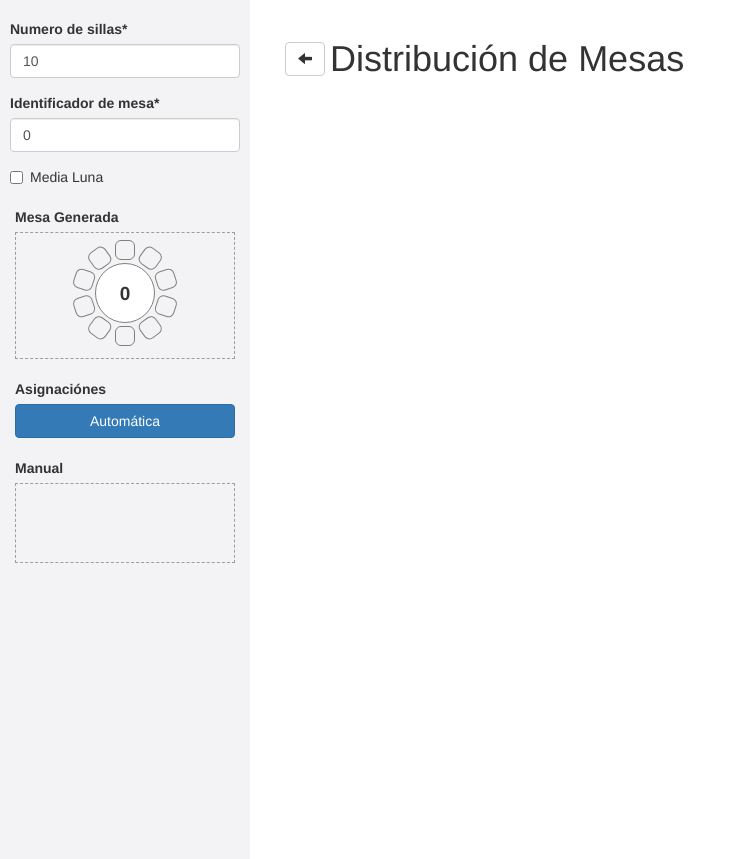
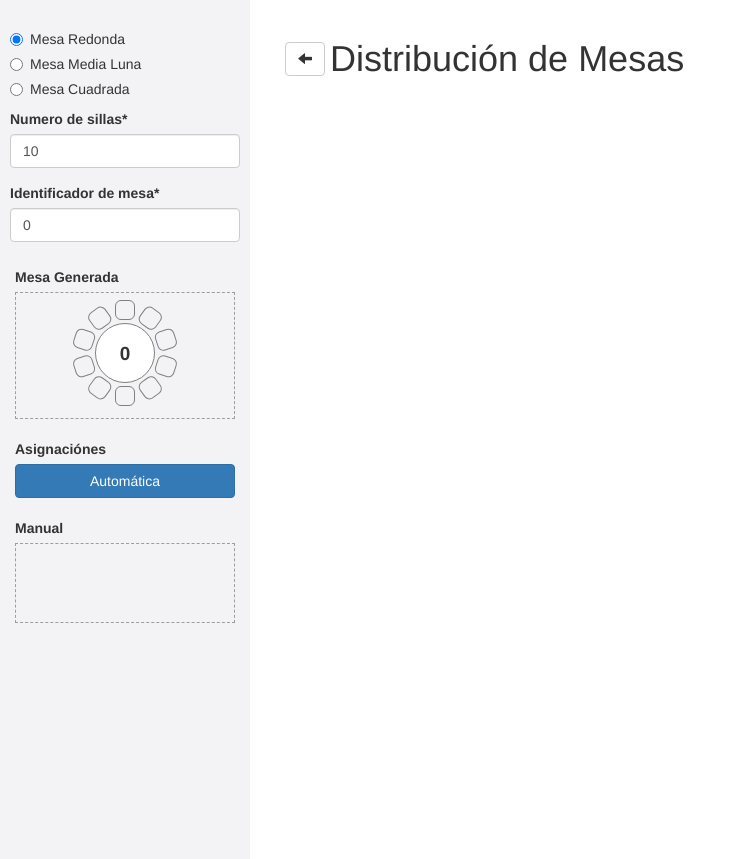
Before and after one commit to edwincastaneda/honor-a-la-trayectoria, a PHP site: page /mesas in a window 1280 px wide. Shown: the part 51-910 px from the top of the page, without its empty margins (0-736 px from the left). Run offline with PHP 8.4, Linux system fonts and the light colour scheme; data that the repository does not hold is empty.

Commit message:
para llevar

```diff
--- a/application/config/config.php
+++ b/application/config/config.php
@@ -53,7 +53,7 @@ define('URL', URL_PROTOCOL . URL_DOMAIN . URL_SUB_FOLDER);
 define('DB_TYPE', 'mysql');
 define('DB_HOST', '127.0.0.1');
 //define('DB_NAME', 'asistencia');
-define('DB_NAME', 'asistencia');
+define('DB_NAME', 'asistenciaTempo');
 define('DB_USER', 'root');
 define('DB_PASS', 'root');
 define('DB_CHARSET', 'utf8');
--- a/application/view/checkin/index.php
+++ b/application/view/checkin/index.php
@@ -107,7 +107,7 @@
                                 <th data-halign="center" data-align="center" data-field="confirmacion" data-sortable="true" data-formatter="nameFormatter2">Confirmación</th>
                                 <th data-halign="center" data-align="center"data-field="asistencia" data-sortable="true" data-visible="false" data-formatter="nameFormatter">Asistencia</th>
                                 <th data-halign="center" data-align="center" data-field="numPersonas" data-sortable="true">(#)Personas</th>
-                                <th data-halign="center" data-align="center" data-field="anios" data-sortable="true">(#)Años</th>
+                                <th data-halign="center" data-align="center" data-field="anios" data-sortable="true">Categoria</th>
                                 <th data-halign="center" data-align="center" data-field="action" data-formatter="actionFormatter" data-events="actionEvents">Registrar</th>
                             </tr>
                         </thead>
--- a/application/view/mesas/functions.php
+++ b/application/view/mesas/functions.php
@@ -29,6 +29,7 @@ function getInvitado($no_mesa, $no_silla){
 
 function dibujaMesa($numMesa, $numSillas, $tipo) {
     $silla = 1;
+    if($tipo==1 || $tipo==2){
     $mesa = '<div id="' . $numMesa . '-' . $numSillas . '-' . $tipo . '" class="contenedor_mesa">
         <div class="js-remove">✖</div>
     <div class="mesa">' . $numMesa . '</div>';
@@ -101,5 +102,10 @@ function dibujaMesa($numMesa, $numSillas, $tipo) {
 
 
     return $mesa.='</div>';
+    }
+
+    if($tipo==3){
+        return $mesa="d";
+    }
 }
 ?>
--- a/application/view/mesas/index.php
+++ b/application/view/mesas/index.php
@@ -49,15 +49,15 @@ foreach ($invitados as $loop) {
     $no_personas = $loop->numPersonas;
     ?>
         var objeto_<?php echo $i; ?> = {};
-        objeto_<?php echo $i; ?>["mesa"] = "<?php echo preg_replace( "/\r|\n/", "",$no_mesa); ?>";
-        objeto_<?php echo $i; ?>["silla"] = "<?php echo preg_replace( "/\r|\n/", "",$no_silla); ?>";
-        objeto_<?php echo $i; ?>["codigoBarras"] = "<?php echo preg_replace( "/\r|\n/", "",$codigo_barras); ?>";
-        objeto_<?php echo $i; ?>["nombresApellidos"] = "<?php echo preg_replace( "/\r|\n/", "",$nombres_apellidos); ?>";
-        objeto_<?php echo $i; ?>["anios"] = "<?php echo preg_replace( "/\r|\n/", "",$anios); ?>";
-        objeto_<?php echo $i; ?>["empresa"] = "<?php echo preg_replace( "/\r|\n/", "",$empresa); ?>";
-        objeto_<?php echo $i; ?>["departamento"] = "<?php echo preg_replace( "/\r|\n/", "",$departamento); ?>";
-        objeto_<?php echo $i; ?>["puesto"] = "<?php echo preg_replace( "/\r|\n/", "",$puesto); ?>";
-        objeto_<?php echo $i; ?>["noPersonas"] = "<?php echo preg_replace( "/\r|\n/", "",$no_personas); ?>";
+        objeto_<?php echo $i; ?>["mesa"] = "<?php echo preg_replace("/\r|\n/", "", $no_mesa); ?>";
+        objeto_<?php echo $i; ?>["silla"] = "<?php echo preg_replace("/\r|\n/", "", $no_silla); ?>";
+        objeto_<?php echo $i; ?>["codigoBarras"] = "<?php echo preg_replace("/\r|\n/", "", $codigo_barras); ?>";
+        objeto_<?php echo $i; ?>["nombresApellidos"] = "<?php echo preg_replace("/\r|\n/", "", $nombres_apellidos); ?>";
+        objeto_<?php echo $i; ?>["anios"] = "<?php echo preg_replace("/\r|\n/", "", $anios); ?>";
+        objeto_<?php echo $i; ?>["empresa"] = "<?php echo preg_replace("/\r|\n/", "", $empresa); ?>";
+        objeto_<?php echo $i; ?>["departamento"] = "<?php echo preg_replace("/\r|\n/", "", $departamento); ?>";
+        objeto_<?php echo $i; ?>["puesto"] = "<?php echo preg_replace("/\r|\n/", "", $puesto); ?>";
+        objeto_<?php echo $i; ?>["noPersonas"] = "<?php echo preg_replace("/\r|\n/", "", $no_personas); ?>";
         arrayInvitados.push(objeto_<?php echo $i; ?>);
     <?php
     $i++;
@@ -76,15 +76,15 @@ foreach ($invNA as $loop) {
     $no_personas = $loop->numPersonas;
     ?>
         var objeto_<?php echo $i; ?> = {};
-        objeto_<?php echo $i; ?>["mesa"] = "<?php echo preg_replace( "/\r|\n/", "",$no_mesa); ?>";
-        objeto_<?php echo $i; ?>["silla"] = "<?php echo preg_replace( "/\r|\n/", "",$no_silla); ?>";
-        objeto_<?php echo $i; ?>["codigoBarras"] = "<?php echo preg_replace( "/\r|\n/", "",$codigo_barras); ?>";
-        objeto_<?php echo $i; ?>["nombresApellidos"] = "<?php echo preg_replace( "/\r|\n/", "",$nombres_apellidos); ?>";
-        objeto_<?php echo $i; ?>["anios"] = "<?php echo preg_replace( "/\r|\n/", "",$anios); ?>";
-        objeto_<?php echo $i; ?>["empresa"] = "<?php echo preg_replace( "/\r|\n/", "",$empresa); ?>";
-        objeto_<?php echo $i; ?>["departamento"] = "<?php echo preg_replace( "/\r|\n/", "",$departamento); ?>";
-        objeto_<?php echo $i; ?>["puesto"] = "<?php echo preg_replace( "/\r|\n/", "",$puesto); ?>";
-        objeto_<?php echo $i; ?>["numPersonas"] = "<?php echo preg_replace( "/\r|\n/", "",$no_personas); ?>";
+        objeto_<?php echo $i; ?>["mesa"] = "<?php echo preg_replace("/\r|\n/", "", $no_mesa); ?>";
+        objeto_<?php echo $i; ?>["silla"] = "<?php echo preg_replace("/\r|\n/", "", $no_silla); ?>";
+        objeto_<?php echo $i; ?>["codigoBarras"] = "<?php echo preg_replace("/\r|\n/", "", $codigo_barras); ?>";
+        objeto_<?php echo $i; ?>["nombresApellidos"] = "<?php echo preg_replace("/\r|\n/", "", $nombres_apellidos); ?>";
+        objeto_<?php echo $i; ?>["anios"] = "<?php echo preg_replace("/\r|\n/", "", $anios); ?>";
+        objeto_<?php echo $i; ?>["empresa"] = "<?php echo preg_replace("/\r|\n/", "", $empresa); ?>";
+        objeto_<?php echo $i; ?>["departamento"] = "<?php echo preg_replace("/\r|\n/", "", $departamento); ?>";
+        objeto_<?php echo $i; ?>["puesto"] = "<?php echo preg_replace("/\r|\n/", "", $puesto); ?>";
+        objeto_<?php echo $i; ?>["numPersonas"] = "<?php echo preg_replace("/\r|\n/", "", $no_personas); ?>";
         arrayInvitados.push(objeto_<?php echo $i; ?>);
     <?php
     $i++;
@@ -160,7 +160,7 @@ echo $move;
                                 $form = '<div class="col-md-2">
                                 <div class="checkbox">
                                     <label>
-                                      <input type="checkbox" class="checkMesas" name="mesa-'.$valor->no_mesa.'"> Mesa ' . $valor->no_mesa . '
+                                      <input type="checkbox" class="checkMesas" name="mesa-' . $valor->no_mesa . '"> Mesa ' . $valor->no_mesa . '
                                     </label>
                                   </div>
                                 </div>';
@@ -193,7 +193,7 @@ echo $move;
                                 $form = '<div class="col-md-2">
                                 <div class="checkbox">
                                     <label>
-                                      <input type="checkbox" class="checkCat" name="cat-'.$valor->anios.'">' . $valor->anios . ' años
+                                      <input type="checkbox" class="checkCat" name="cat-' . $valor->anios . '">' . $valor->anios . ' años
                                     </label>
                                   </div>
                                 </div>';
@@ -219,18 +219,42 @@ echo $move;
     <div id = "sidebar-wrapper">
 
         <form style = "padding:10px">
+
+            <div class="radio">
+                <label>
+                    <input type="radio" name="tipo_mesa" value="1" checked>
+                    Mesa Redonda
+                </label>
+            </div>
+            <div class="radio">
+                <label>
+                    <input type="radio" name="tipo_mesa" value="2">
+                    Mesa Media Luna
+                </label>
+            </div>
+            <div class="radio">
+                <label>
+                    <input type="radio" name="tipo_mesa" value="3">
+                    Mesa Cuadrada
+                </label>
+            </div>
+
+
             <div class = "form-group">
                 <label for = "no_sillas">Numero de sillas*</label>
                 <input type = "number" min = "1" max = "12" class = "form-control" id = "no_sillas"value = "10" required = "required">
             </div>
+            <div class = "form-group sillas_cuadradas" style="display:none;">
+                <label for = "no_sillas_vertical">(#)Sillas Verticales</label>
+                <input type = "number" min = "1" max = "12" class = "form-control" id = "no_sillas_vertical"  value = "5" required = "required">
+            </div>
+            <div class = "form-group sillas_cuadradas" style="display:none;">
+                <label for = "no_sillas_horizontal">(#)Sillas Horizontales</label>
+                <input type = "number" min = "1" max = "12" class = "form-control" id = "no_sillas_horizontal"value = "10" required = "required">
+            </div>
             <div class = "form-group">
                 <label for = "no_mesa">Identificador de mesa*</label>
                 <input type = "number" min = "1" max = "999" class = "form-control" id = "no_mesa" value = "0" required = "required">
-            </div>
-            <div class = "checkbox">
-                <label>
-                    <input type = "checkbox" id = "media_luna"> Media Luna
-                </label>
             </div>
         </form>
         <div class = "col-lg-12">
--- a/public/css/style.css
+++ b/public/css/style.css
@@ -275,3 +275,21 @@ a.invitados:hover{
 .uploader div.browser label:hover {
 	background-color: #427fed;
 }
+
+
+.mesa_cuadrada{
+    border-radius: 0px;
+}
+
+.cuadrada{
+    width: 150px;
+}
+
+.contenedor_l{
+    width: 20px;
+    height: calc(100% - 40px);
+}
+.contenedor_r{
+    width: 20px;
+    height: calc(100% - 40px);
+}
--- a/public/js/mesas/app.js
+++ b/public/js/mesas/app.js
@@ -63,7 +63,7 @@
                         if (arr.mesa === id[0] && arr.sillas === id[1] && arr.tipo === id[2]) {
                             object.splice(index, 1);
 
-                            $("#generador_sillas").html(generarMesa($("#no_sillas").val(), $("#no_mesa").val(), esMediaLuna($('#media_luna'))));
+                            $("#generador_sillas").html(generarMesa($("#no_sillas").val(), $("#no_mesa").val(), esMediaLuna($('[name=tipo_mesa]:checked')), $("#no_sillas_horizontal").val(), $("#no_sillas_vertical").val()));
                         }
                     });
                     autoGuardar();
@@ -84,7 +84,7 @@
                     }
                 });
 
-                $("#generador_sillas").html(generarMesa($("#no_sillas").val(), $("#no_mesa").val(), esMediaLuna($('#media_luna'))));
+                $("#generador_sillas").html(generarMesa($("#no_sillas").val(), $("#no_mesa").val(), esMediaLuna($('[name=tipo_mesa]:checked')), $("#no_sillas_horizontal").val(), $("#no_sillas_vertical").val()));
                 autoGuardar();
             }
         });
@@ -99,7 +99,7 @@
         onEnd: function (evt) {
             if (evt.item.parentNode.id != "generador_sillas") {
                 arrayMesas.push(creaObjMesa(evt));
-                $("#generador_sillas").html(generarMesa($("#no_sillas").val(), $("#no_mesa").val(), esMediaLuna($('#media_luna'))));
+                $("#generador_sillas").html(generarMesa($("#no_sillas").val(), $("#no_mesa").val(), esMediaLuna($('[name=tipo_mesa]:checked')), $("#no_sillas_horizontal").val(), $("#no_sillas_vertical").val()));
                 autoGuardar();
             }
 
@@ -107,9 +107,9 @@
     });
 
 
-    $("#generador_sillas").html(generarMesa($("#no_sillas").val(), $("#no_mesa").val(), 1));
+    $("#generador_sillas").html(generarMesa($("#no_sillas").val(), $("#no_mesa").val(), 1, 0, 0));
 
-    function generarMesa(no_sillas, no_mesa, tipo_mesa) {
+    function generarMesa(no_sillas, no_mesa, tipo_mesa, sillas_h, sillas_v) {
 
         var continuar = true;
         var mesa = "";
@@ -123,9 +123,19 @@
         if (continuar) {
 
             var silla = 1;
-            mesa += '<div id="' + no_mesa + '-' + no_sillas + '-' + tipo_mesa + '" class="contenedor_mesa">' +
-                    '<div class="js-remove">✖</div>' +
-                    '<div class="mesa">' + no_mesa + '</div>';
+
+
+            if (tipo_mesa <= 2) {
+                mesa += '<div id="' + no_mesa + '-' + no_sillas + '-' + tipo_mesa + '" class="contenedor_mesa">' +
+                        '<div class="js-remove">✖</div>' +
+                        '<div class="mesa">' + no_mesa + '</div>';
+            } else {
+                mesa += '<div id="' + no_mesa + '-' + no_sillas + '-' + tipo_mesa + '" class="contenedor_mesa cuadrada">' +
+                        '<div class="js-remove">✖</div>' +
+                        '<div class="contenedor_l">L</div>'+
+                        '<div class="mesa mesa_cuadrada">' + no_mesa + '</div>'+
+                        '<div class="contenedor_r">R</div>';
+            }
 
             if (tipo_mesa == "1") {
                 var value = 360 / no_sillas;
@@ -180,6 +190,9 @@
                     mesa += '<div  class="sillas_contenedor" style="transform:rotateZ(' + grados + 'deg);"><div class="silla" id="mesa-' + no_mesa + '-silla-' + silla + '"></div></div>';
                     silla++;
                 }
+            }
+            if (tipo_mesa == 3) {
+
             }
         } else {
 
@@ -247,8 +260,8 @@
     });
 
 
-    $("#no_sillas, #no_mesa, #media_luna").bind('keyup mouseup click', function () {
-        $("#generador_sillas").html(generarMesa($("#no_sillas").val(), $("#no_mesa").val(), esMediaLuna($('#media_luna'))));
+    $("#no_sillas, #no_mesa, [name=tipo_mesa]").bind('keyup mouseup click', function () {
+        $("#generador_sillas").html(generarMesa($("#no_sillas").val(), $("#no_mesa").val(), esMediaLuna($('[name=tipo_mesa]:checked')), $("#no_sillas_horizontal").val(), $("#no_sillas_vertical").val()));
         sorterSillas();
     });
 
@@ -256,11 +269,15 @@
     sorterSillas();
 
     function esMediaLuna(check) {
-        var tipo = 1;
-        if (check.is(":checked")) {
-            tipo = 2;
+        var opcion = check.val();
+
+        if (opcion == 3) {
+            $(".sillas_cuadradas").show();
+        } else {
+            $(".sillas_cuadradas").hide();
         }
-        return tipo;
+
+        return opcion;
     }
 
     function sorterSillas() {
@@ -358,4 +375,5 @@
                 });
     }
 
+
 })();
```
Also changed, not shown: application/config/ estructura.sql (added, +159 -0 lines), application/view/invitados/index.php (+6 -6 lines), 2 other files. Lines whose indentation alone changed are shown as unchanged.
